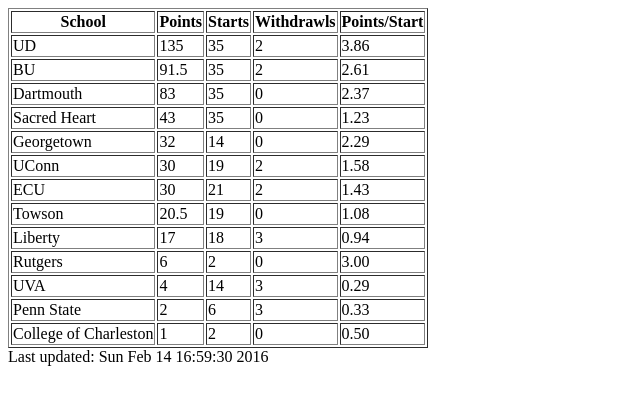
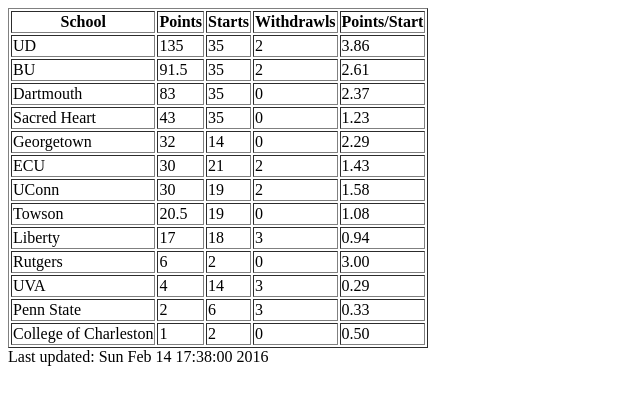
Before and after one commit to tayldean/ulysses, a plain HTML site: page index.html in a window 1280 px wide. Shown: the full height of the page, 0-640 px from the left. Drawn offline with Linux system fonts and the light colour scheme.

Commit message:
Update index.html

```diff
--- a/index.html
+++ b/index.html
@@ -11,8 +11,8 @@
 <tr><td>Dartmouth</td><td>83</td><td>35</td><td>0</td><td>2.37</td></tr>
 <tr><td>Sacred Heart</td><td>43</td><td>35</td><td>0</td><td>1.23</td></tr>
 <tr><td>Georgetown</td><td>32</td><td>14</td><td>0</td><td>2.29</td></tr>
+<tr><td>ECU</td><td>30</td><td>21</td><td>2</td><td>1.43</td></tr>
 <tr><td>UConn</td><td>30</td><td>19</td><td>2</td><td>1.58</td></tr>
-<tr><td>ECU</td><td>30</td><td>21</td><td>2</td><td>1.43</td></tr>
 <tr><td>Towson</td><td>20.5</td><td>19</td><td>0</td><td>1.08</td></tr>
 <tr><td>Liberty</td><td>17</td><td>18</td><td>3</td><td>0.94</td></tr>
 <tr><td>Rutgers</td><td>6</td><td>2</td><td>0</td><td>3.00</td></tr>
@@ -20,6 +20,6 @@
 <tr><td>Penn State</td><td>2</td><td>6</td><td>3</td><td>0.33</td></tr>
 <tr><td>College of Charleston</td><td>1</td><td>2</td><td>0</td><td>0.50</td></tr>
 </table>
-Last updated: Sun Feb 14 16:59:30 2016
+Last updated: Sun Feb 14 17:38:00 2016
 </body>
 </html>
```
